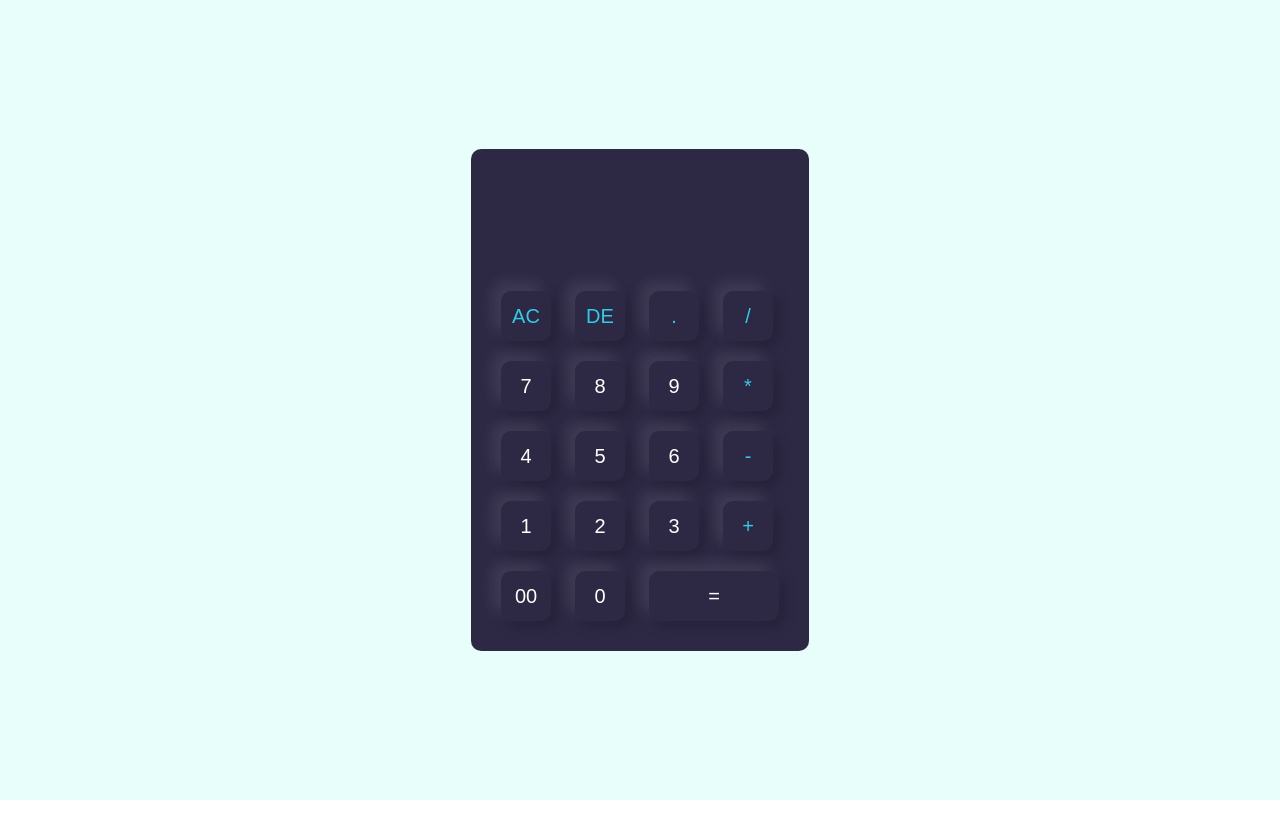
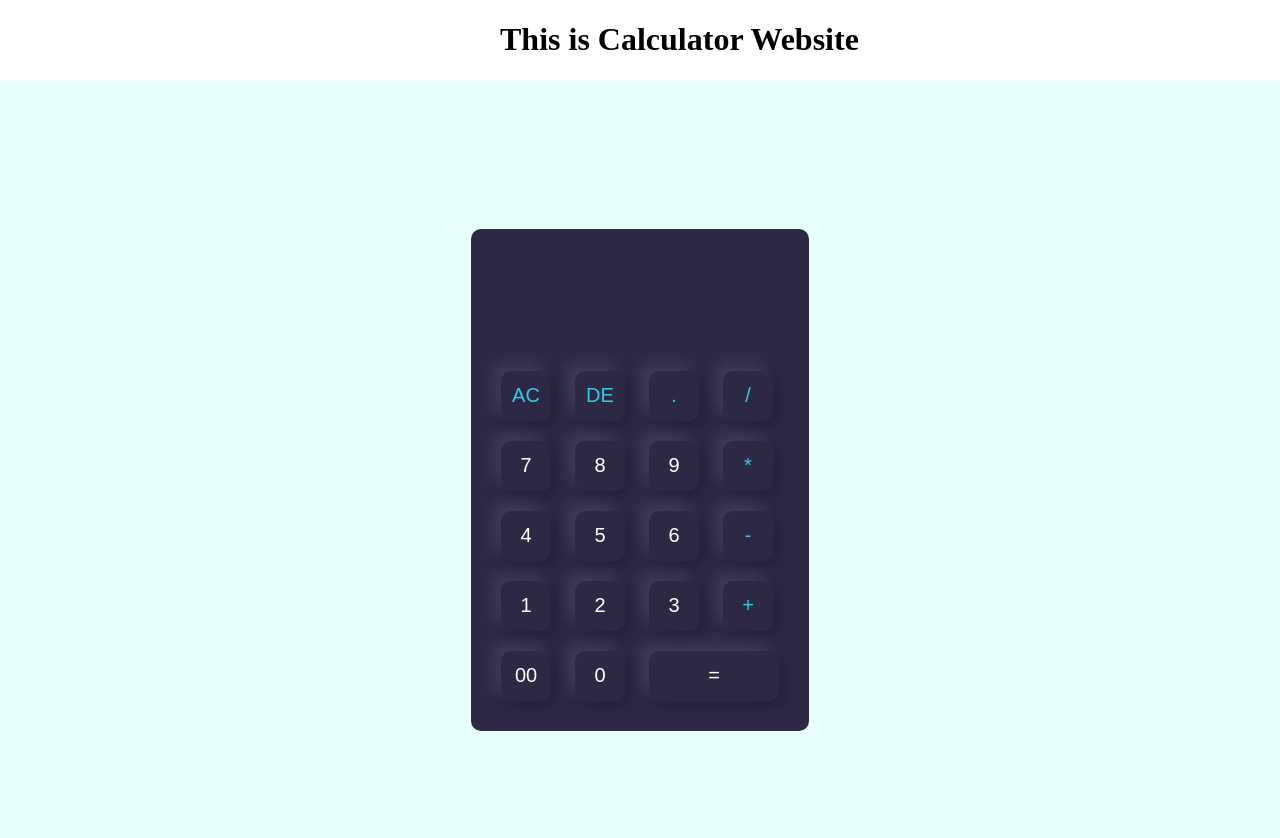
Before and after one commit to poojarupanwar/mini-projects, a plain HTML site: page Calculator/index.html in a window 1280 px wide. Before the commit the page ends 800 px from the top, so only its background shows below. Drawn offline with Linux system fonts and the light colour scheme.

Commit message:
Update index.html

```diff
--- a/Calculator/index.html
+++ b/Calculator/index.html
@@ -5,11 +5,13 @@
   <meta charset="UTF-8" />
   <meta name="viewport" content="width=device-width, initial-scale=1.0" />
   <link rel="stylesheet" href="styles.css" />
-  <title>Cakculator using javascript</title>
+  <title>Calculator using javascript</title>
 </head>
 
 <body>
+	<h1 style="padding-left:500px;">This is Calculator Website</h1>
     <div class="container">
+
       <div class="calculator">
       	<form>
        		 <div class="display">
```
